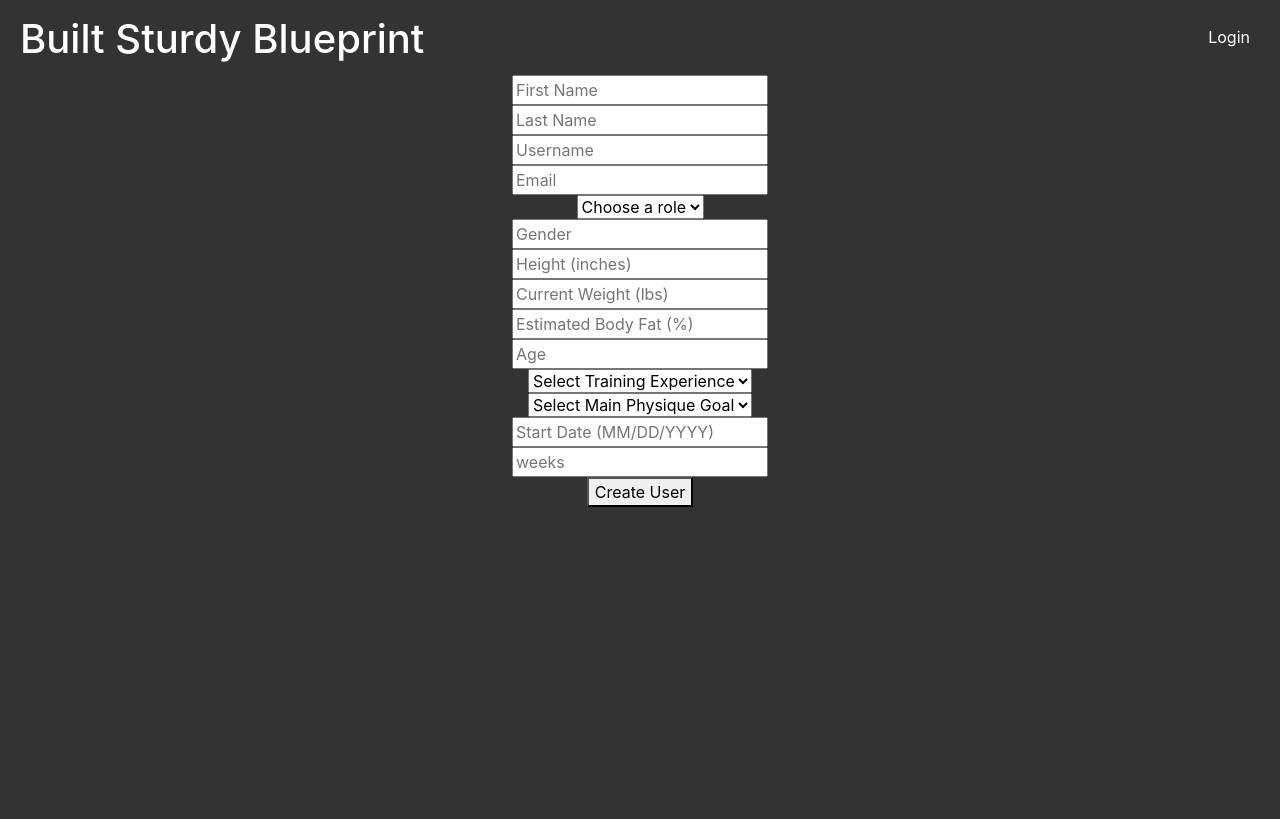
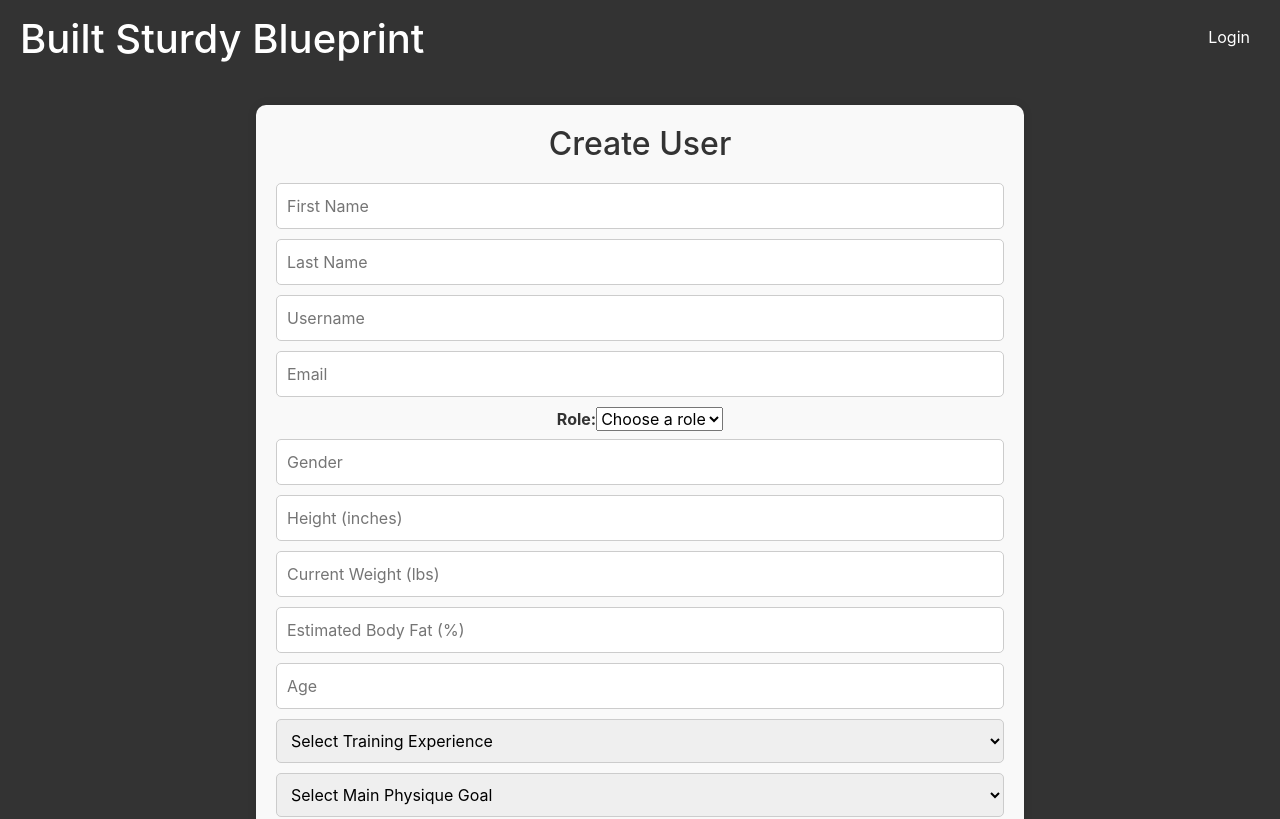
Before and after one commit to dhclarke99/builtsturdy-client-app, a React (Create React App) app in the folder client/: page /admin/create-user in a window 1280 px wide. Shown: the top 819 px of the page. Built offline with nearby package versions, Linux system fonts and the light colour scheme.

Commit message:
updated stuff

```diff
--- a/client/src/pages/CreateExercise.js
+++ b/client/src/pages/CreateExercise.js
@@ -2,6 +2,7 @@
 import React, { useState } from 'react';
 import { useMutation } from '@apollo/client';
 import { CREATE_EXERCISE } from '../utils/mutations';  // You'll need to define this mutation
+import '../utils/css/EditForms.css'
 
 const CreateExercise = () => {
   const [exerciseData, setExerciseData] = useState({ name: '', notes: '', adminNotes: '', videoUrl: '', tag: '' });
@@ -32,28 +33,28 @@ const CreateExercise = () => {
 
 
   return (
-    <div>
-      <h1>Create Exercise</h1>
-      <form onSubmit={handleSubmit}>
-        <label>
+    <div className='edit-form-container'>
+      <h1 className="form-title">Create Exercise</h1>
+      <form id="exercise-edit-form" onSubmit={handleSubmit}>
+        <label className="form-label">
           Exercise Name:
-          <input type="text" name="name" value={exerciseData.name} onChange={handleInputChange} />
+          <input className="form-input" type="text" name="name" value={exerciseData.name} onChange={handleInputChange} />
         </label>
-        <label>
+        <label className="form-label">
           Notes:
-          <input type="text" name="notes" value={exerciseData.notes} onChange={handleInputChange} />
+          <input className="form-input" type="text" name="notes" value={exerciseData.notes} onChange={handleInputChange} />
         </label>
-        <label>
+        <label className="form-label">
           Admin Notes:
-          <input type="text" name="adminNotes" value={exerciseData.adminNotes} onChange={handleInputChange} />
+          <input className="form-input" type="text" name="adminNotes" value={exerciseData.adminNotes} onChange={handleInputChange} />
         </label>
-        <label>
+        <label className="form-label">
           Video URL:
-          <input type="text" name="videoUrl" value={exerciseData.videoUrl} onChange={handleInputChange} />
+          <input className="form-input" type="text" name="videoUrl" value={exerciseData.videoUrl} onChange={handleInputChange} />
         </label>
-        <label>
+        <label className="form-label">
         Tag:
-        <select type="text"
+        <select className="form-input" type="text"
                 name="tag"
                 placeholder="Tag"
                 value={exerciseData.tag || ''}
@@ -67,7 +68,7 @@ const CreateExercise = () => {
 
       </label>
 
-        <button type="submit">Create Exercise</button>
+        <button className="form-button" type="submit">Create Exercise</button>
       </form>
     </div>
   );
--- a/client/src/pages/CreateSchedule.js
+++ b/client/src/pages/CreateSchedule.js
@@ -1,6 +1,7 @@
 import React, { useState } from 'react';
 import { useMutation } from '@apollo/client';
 import { CREATE_SCHEDULE } from '../utils/mutations';
+import '../utils/css/EditForms.css'
 
 const CreateSchedule = () => {
   const [scheduleData, setScheduleData] = useState({ name: '' });
@@ -23,14 +24,14 @@ const CreateSchedule = () => {
   };
 
   return (
-    <div>
-      <h1>Create Schedule</h1>
+    <div className='edit-form-container'>
+      <h1 className="form-title">Create Schedule</h1>
       <form onSubmit={handleSubmit}>
-        <label>
+        <label className="form-label">
           Schedule Name:
-          <input type="text" name="name" value={scheduleData.name} onChange={handleInputChange} />
+          <input className="form-input" type="text" name="name" value={scheduleData.name} onChange={handleInputChange} />
         </label>
-        <button type="submit">Create Schedule</button>
+        <button className="form-button" type="submit">Create Schedule</button>
       </form>
     </div>
   );
--- a/client/src/pages/CreateUser.js
+++ b/client/src/pages/CreateUser.js
@@ -2,6 +2,7 @@ import React, { useState } from 'react';
 import { useMutation } from '@apollo/client';
 import { CREATE_USER } from '../utils/mutations';
 import { sendVerificationEmail } from '../utils/helpers';
+import '../utils/css/EditForms.css'
 
 const AdminCreateUser = () => {
   const [formData, setFormData] = useState({
@@ -65,9 +66,12 @@ const AdminCreateUser = () => {
   };
 
   return (
+    <div className='edit-form-container'>
+      <h1 className="form-title">Create User</h1>
     <form onSubmit={handleSubmit}>
       {/* Existing Fields */}
       <input
+      className="form-input"
         type="text"
         name="firstname"
         placeholder="First Name"
@@ -75,6 +79,7 @@ const AdminCreateUser = () => {
         onChange={handleChange}
       />
       <input
+      className="form-input"
         type="text"
         name="lastname"
         placeholder="Last Name"
@@ -82,6 +87,7 @@ const AdminCreateUser = () => {
         onChange={handleChange}
       />
       <input
+      className="form-input"
         type="text"
         name="username"
         placeholder="Username"
@@ -89,6 +95,7 @@ const AdminCreateUser = () => {
         onChange={handleChange}
       />
       <input
+      className="form-input"
         type="email"
         name="email"
         placeholder="Email"
@@ -96,14 +103,17 @@ const AdminCreateUser = () => {
         onChange={handleChange}
       />
 
+     <label className="form-label"> Role:
       <select name="role" value={formData.role} onChange={handleChange}>
-      <option value="" disabled>Choose a role</option>
+      <option className="form-input" value="" disabled>Choose a role</option>
         <option value="User">User</option>
         <option value="Admin">Admin</option>
       </select>
+      </label>
 
       {/* New Fields */}
       <input
+      className="form-input"
         type="text"
         name="gender"
         placeholder="Gender"
@@ -111,6 +121,7 @@ const AdminCreateUser = () => {
         onChange={handleChange}
       />
       <input
+      className="form-input"
         type="number"
         name="height"
         placeholder="Height (inches)"
@@ -118,6 +129,7 @@ const AdminCreateUser = () => {
         onChange={handleChange}
       />
       <input
+      className="form-input"
         type="number"
         name="currentWeight"
         placeholder="Current Weight (lbs)"
@@ -125,6 +137,7 @@ const AdminCreateUser = () => {
         onChange={handleChange}
       />
       <input
+      className="form-input"
         type="number"
         name="estimatedBodyFat"
         placeholder="Estimated Body Fat (%)"
@@ -132,24 +145,26 @@ const AdminCreateUser = () => {
         onChange={handleChange}
       />
       <input
+      className="form-input"
         type="number"
         name="age"
         placeholder="Age"
         value={formData.age}
         onChange={handleChange}
       />
-      <select name="trainingExperience" value={formData.trainingExperience} onChange={handleChange}>
+      <select className="form-input" name="trainingExperience" value={formData.trainingExperience} onChange={handleChange}>
         <option value="">Select Training Experience</option>
         <option value="Beginner">Beginner</option>
         <option value="Intermediate">Intermediate</option>
       </select>
-      <select name="mainPhysiqueGoal" value={formData.mainPhysiqueGoal} onChange={handleChange}>
+      <select className="form-input" name="mainPhysiqueGoal" value={formData.mainPhysiqueGoal} onChange={handleChange}>
         <option value="">Select Main Physique Goal</option>
         <option value="Burn Fat">Burn Fat</option>
         <option value="Build Muscle">Build Muscle</option>
         <option value="Recomp">Recomp</option>
       </select>
       <input
+      className="form-input"
         type="text"
         name="startDate"
         placeholder="Start Date (MM/DD/YYYY)"
@@ -157,6 +172,7 @@ const AdminCreateUser = () => {
         onChange={handleChange}
       />
       <input
+      className="form-input"
         type="number"
         name="weeks"
         placeholder="weeks"
@@ -164,8 +180,9 @@ const AdminCreateUser = () => {
         onChange={handleChange}
       />
 
-      <button type="submit">Create User</button>
+      <button className="form-button" type="submit">Create User</button>
     </form>
+    </div>
   );
 };
 
--- a/client/src/pages/CreateWorkout.js
+++ b/client/src/pages/CreateWorkout.js
@@ -1,6 +1,7 @@
 import React, { useState } from 'react';
 import { useMutation } from '@apollo/client';
 import { CREATE_WORKOUT } from '../utils/mutations';
+import '../utils/css/EditForms.css'
 
 const CreateWorkout = () => {
   const [workoutData, setWorkoutData] = useState({ name: '' });
@@ -23,14 +24,14 @@ const CreateWorkout = () => {
   };
 
   return (
-    <div >
-      <h1>Create Workout</h1>
+    <div className='edit-form-container'>
+      <h1 className="form-title">Create Workout</h1>
       <form onSubmit={handleSubmit}>
-        <label>
+        <label className="form-label">
           Workout Name:
-          <input type="text" name="name" value={workoutData.name} onChange={handleInputChange} />
+          <input className="form-input" type="text" name="name" value={workoutData.name} onChange={handleInputChange} />
         </label>
-        <button type="submit">Create Workout</button>
+        <button className="form-button" type="submit">Create Workout</button>
       </form>
     </div>
   );
```
